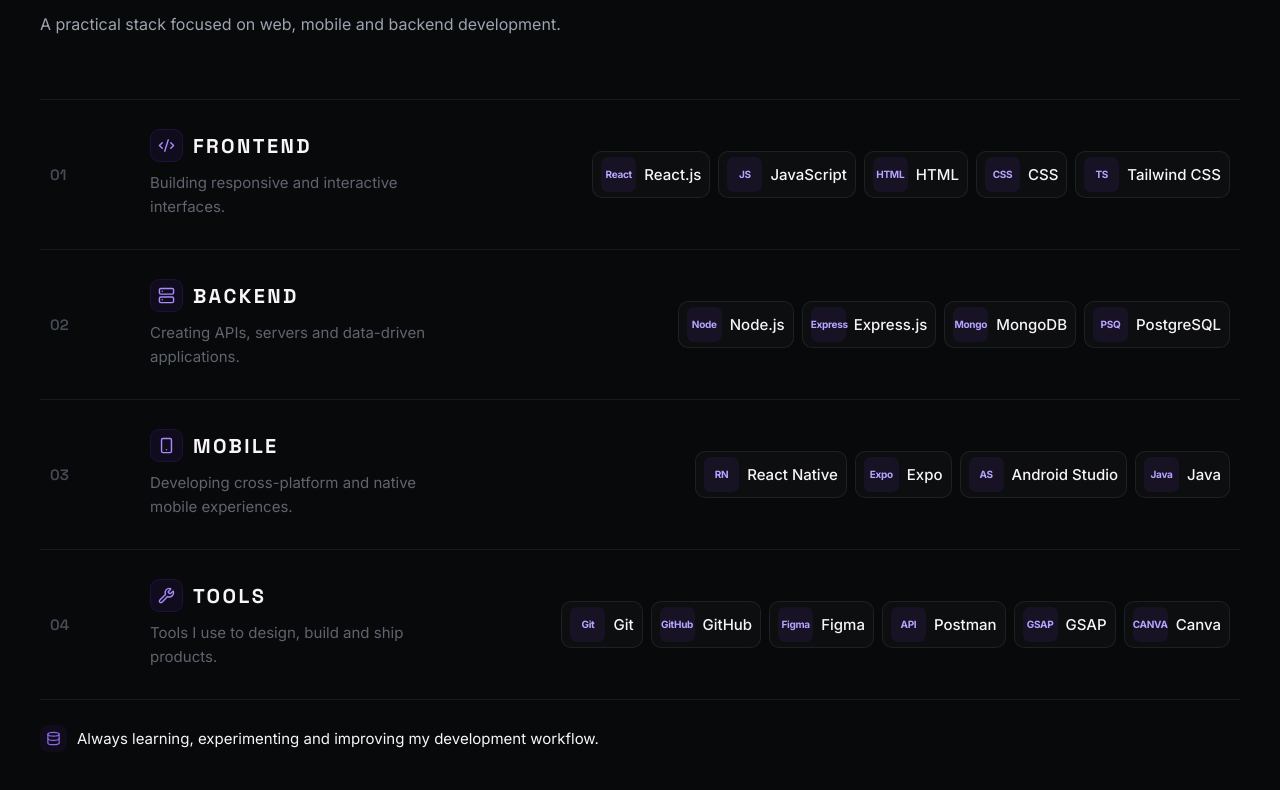
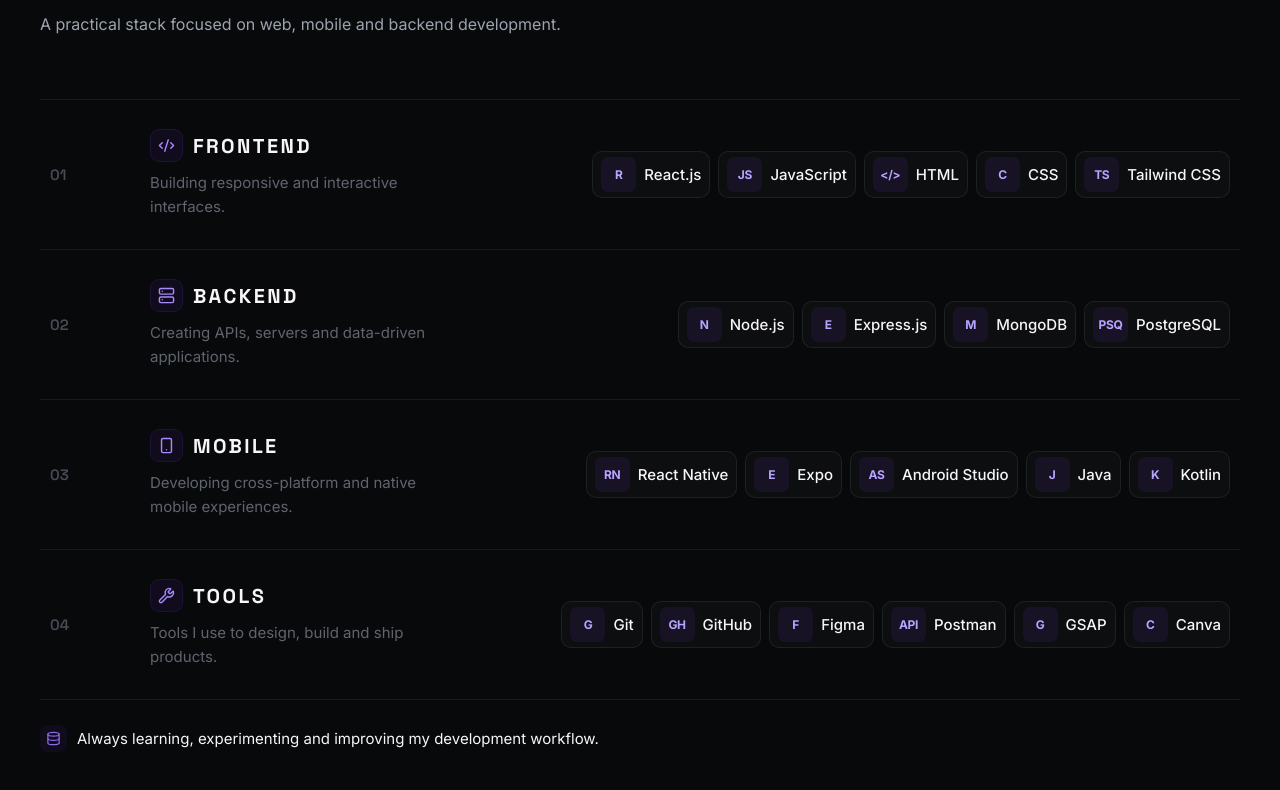
Before and after one commit to Sky121122/My-Portfolio-5, a React (Vite) app: page / in a window 1280 px wide. Shown: the part 1924-2714 px from the top of the page. Built offline with nearby package versions, Linux system fonts and the light colour scheme; no server answers; what @bible-strong/avatar-react would draw is missing.

Commit message:
sec commit

```diff
--- a/src/components/Hero/Hero.jsx
+++ b/src/components/Hero/Hero.jsx
@@ -102,7 +102,7 @@
 
             <div>
               <Code2 size={15} />
-              <span>MERN • React Native</span>
+              <span>MERN • React Native • Kotlin</span>
             </div>
 
           </div>
--- a/src/components/Hero/Hero.module.css
+++ b/src/components/Hero/Hero.module.css
@@ -695,6 +695,13 @@
     margin-top: 27px;
   }
 
+.mosAvatar{
+  height: 50px;
+  width: 50px;
+  position: relative;
+  top: -50px;
+  left: 100px;
+}
 
   .primaryButton,
   .secondaryButton {
--- a/src/components/Services/Services.jsx
+++ b/src/components/Services/Services.jsx
@@ -240,6 +240,7 @@
             </h3>
 
           </div>
+
           <div className={styles.mosAvatar}>
                             <Mascot size={100}
                                 directions="/mascots/tv-directions.webp"
--- a/src/components/Services/Services.module.css
+++ b/src/components/Services/Services.module.css
@@ -966,7 +966,6 @@
     padding: 21px;
   }
 
-
   .content {
     margin-top: 40px;
   }
--- a/src/components/TechStack/TechStack.jsx
+++ b/src/components/TechStack/TechStack.jsx
@@ -26,7 +26,7 @@
       technologies: [
         {
           name: 'React.js',
-          short: 'React',
+          short: 'R',
         },
         {
           name: 'JavaScript',
@@ -34,11 +34,11 @@
         },
         {
           name: 'HTML',
-          short: 'HTML',
+          short: '</>',
         },
         {
           name: 'CSS',
-          short: 'CSS',
+          short: 'C',
         },
         {
           name: 'Tailwind CSS',
@@ -58,15 +58,15 @@
       technologies: [
         {
           name: 'Node.js',
-          short: 'Node',
+          short: 'N',
         },
         {
           name: 'Express.js',
-          short: 'Express',
+          short: 'E',
         },
         {
           name: 'MongoDB',
-          short: 'Mongo',
+          short: 'M',
         },
         {
           name: 'PostgreSQL',
@@ -90,7 +90,7 @@
         },
         {
           name: 'Expo',
-          short: 'Expo',
+          short: 'E',
         },
         {
           name: 'Android Studio',
@@ -98,7 +98,11 @@
         },
         {
           name: 'Java',
-          short: 'Java',
+          short: 'J',
+        },
+        {
+          name: 'Kotlin',
+          short: 'K',
         },
       ],
     },
@@ -114,15 +118,15 @@
       technologies: [
         {
           name: 'Git',
-          short: 'Git',
+          short: 'G',
         },
         {
           name: 'GitHub',
-          short: 'GitHub',
+          short: 'GH',
         },
         {
           name: 'Figma',
-          short: 'Figma',
+          short: 'F',
         },
         {
           name: 'Postman',
@@ -130,11 +134,11 @@
         },
          {
           name: 'GSAP',
-          short: 'GSAP',
+          short: 'G',
         },
          {
           name: 'Canva',
-          short: 'CANVA',
+          short: 'C',
         },
       ],
     },
--- a/src/components/TechStack/TechStack.module.css
+++ b/src/components/TechStack/TechStack.module.css
@@ -226,22 +226,14 @@
 .techIcon {
   width: 35px;
   height: 35px;
-
   display: grid;
-
   place-items: center;
-
   border-radius: 7px;
-
   color: #b9a4ff;
-
   background:
     rgba(124, 58, 237, 0.09);
-
-  font-size: 10px;
-
+  font-size: 12px;
   font-weight: 800;
-
   letter-spacing: -0.03em;
 }
 
@@ -403,7 +395,7 @@
     width: 22px;
     height: 22px;
 
-    font-size: 6px;
+    font-size: 10px;
   }
 
 }
```
